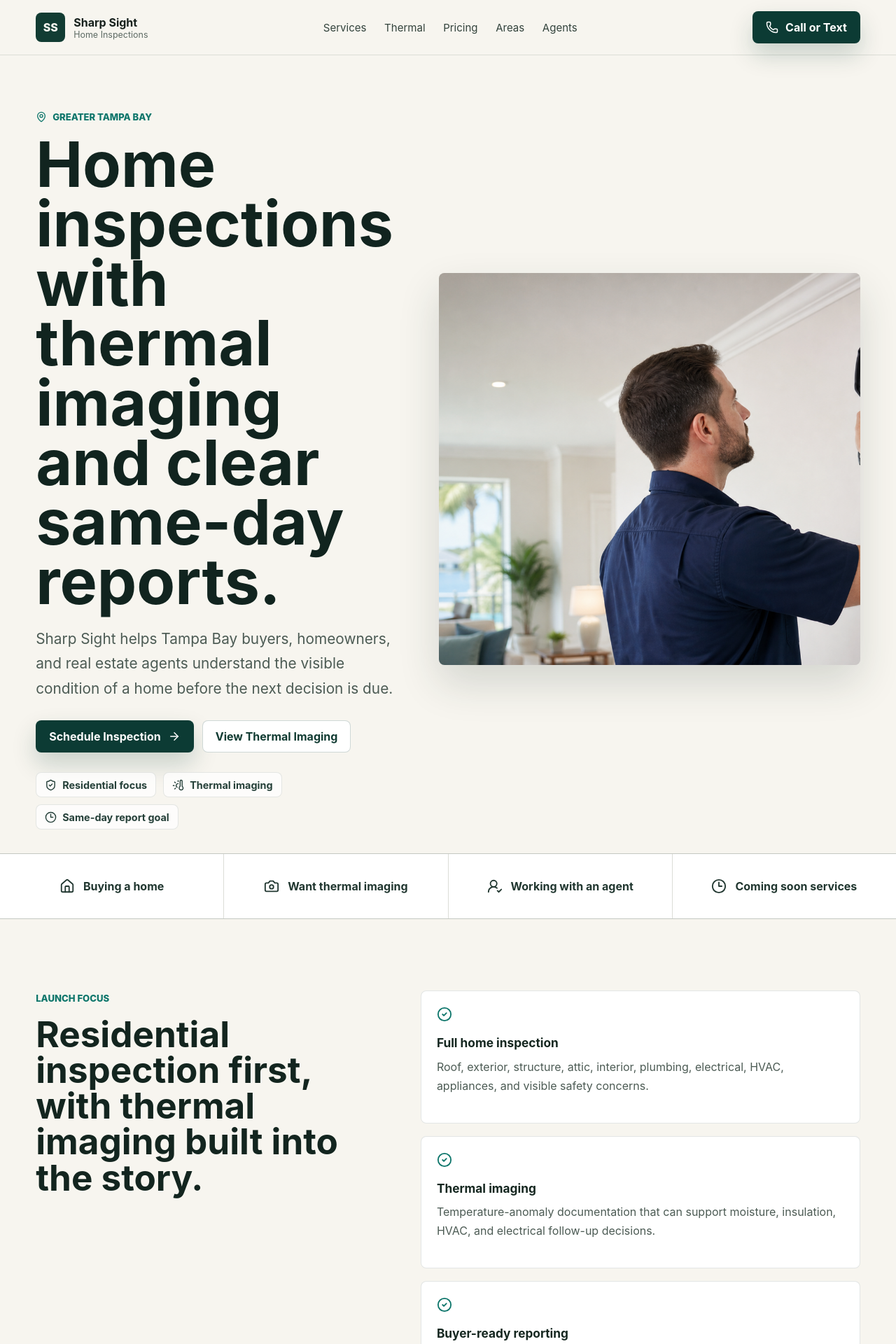
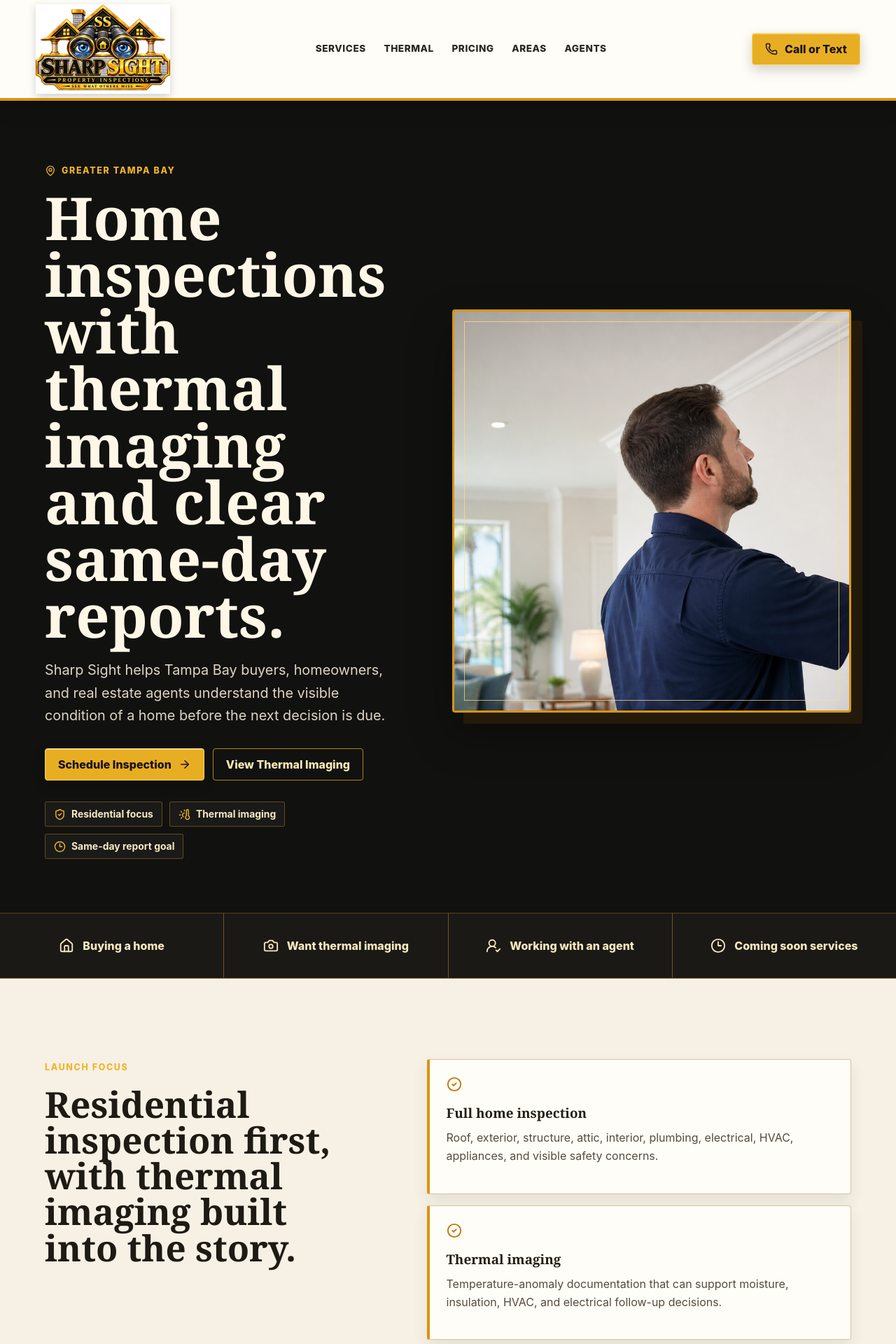
Before and after one commit to solv-ia/sharpsight, a React (Vite) app: page / in a window 1280 px wide. Shown: the top 1920 px of the page at 70% size. Built offline with nearby package versions, Linux system fonts and the light colour scheme.

Commit message:
Match site design to Sharp Sight logo

```diff
--- a/src/App.tsx
+++ b/src/App.tsx
@@ -86,11 +86,13 @@ function App() {
     <div className="site-shell">
       <header className="topbar">
         <a className="brand" href="#top" aria-label="Sharp Sight home">
-          <span className="brand-mark">SS</span>
-          <span>
-            <strong>Sharp Sight</strong>
-            <small>Home Inspections</small>
-          </span>
+          <img
+            className="brand-logo"
+            src={`${import.meta.env.BASE_URL}sharp-sight-logo.png`}
+            alt="Sharp Sight Property Inspections"
+            width="1536"
+            height="1024"
+          />
         </a>
 
         <nav className="nav-links" aria-label="Primary navigation">
--- a/src/styles.css
+++ b/src/styles.css
@@ -1,576 +1,142 @@
 :root {
-  color: #17211d;
-  background: #f7f5ef;
-  font-family:
-    Inter, ui-sans-serif, system-ui, -apple-system, BlinkMacSystemFont, "Segoe UI",
-    sans-serif;
+  color: #f6f0e5;
+  background: #0e0e0d;
+  font-family: Inter, ui-sans-serif, system-ui, -apple-system, BlinkMacSystemFont, "Segoe UI", sans-serif;
   font-synthesis: none;
   text-rendering: optimizeLegibility;
   -webkit-font-smoothing: antialiased;
 }
 
-* {
-  box-sizing: border-box;
-}
-
-html {
-  scroll-behavior: smooth;
-}
-
-body {
-  margin: 0;
-  min-width: 320px;
-  -webkit-tap-highlight-color: rgba(14, 118, 107, 0.16);
-}
-
-a {
-  color: inherit;
-  text-decoration: none;
-  touch-action: manipulation;
-}
-
-button,
-input,
-select,
-textarea {
-  font: inherit;
-  touch-action: manipulation;
-}
-
-a:focus-visible,
-button:focus-visible,
-input:focus-visible,
-select:focus-visible,
-textarea:focus-visible {
-  outline: 3px solid rgba(14, 118, 107, 0.42);
-  outline-offset: 3px;
-}
-
-.site-shell {
-  min-height: 100vh;
-  overflow-x: clip;
-}
+* { box-sizing: border-box; }
+html { scroll-behavior: smooth; }
+body { margin: 0; min-width: 320px; background: #0e0e0d; -webkit-tap-highlight-color: rgba(230, 167, 29, 0.24); }
+a { color: inherit; text-decoration: none; touch-action: manipulation; }
+button, input, select, textarea { font: inherit; touch-action: manipulation; }
+a:focus-visible, button:focus-visible, input:focus-visible, select:focus-visible, textarea:focus-visible { outline: 3px solid #f0b528; outline-offset: 3px; }
+.site-shell { min-height: 100vh; overflow-x: clip; }
 
 .topbar {
-  position: sticky;
-  top: 0;
-  z-index: 20;
-  display: flex;
-  align-items: center;
-  justify-content: space-between;
-  gap: 24px;
-  width: 100%;
-  padding: 16px clamp(18px, 4vw, 56px);
-  background: rgba(247, 245, 239, 0.92);
-  border-bottom: 1px solid rgba(31, 51, 43, 0.12);
-  backdrop-filter: blur(18px);
+  position: sticky; top: 0; z-index: 20; display: flex; align-items: center; justify-content: space-between; gap: 24px;
+  width: 100%; min-height: 92px; padding: 6px clamp(18px, 4vw, 56px); color: #161411; background: #fffdf8;
+  border-bottom: 4px solid #d89512; box-shadow: 0 8px 26px rgba(0, 0, 0, 0.26);
 }
+.brand { display: inline-flex; align-items: center; min-width: max-content; }
+.brand-logo { display: block; width: clamp(142px, 15vw, 194px); height: auto; filter: drop-shadow(0 4px 6px rgba(0, 0, 0, 0.18)); }
+.nav-links { display: flex; align-items: center; justify-content: center; gap: clamp(14px, 2vw, 28px); color: #2a2722; font-size: 0.85rem; font-weight: 800; letter-spacing: 0.04em; text-transform: uppercase; }
+.nav-links a { padding: 10px 0; border-bottom: 2px solid transparent; }
+.nav-links a:hover { color: #a86605; border-bottom-color: #d89512; }
 
-.brand {
-  display: inline-flex;
-  align-items: center;
-  gap: 12px;
-  min-width: max-content;
-}
+.header-cta, .button { display: inline-flex; align-items: center; justify-content: center; gap: 10px; min-height: 46px; padding: 12px 18px; border: 1px solid transparent; border-radius: 4px; font-weight: 850; line-height: 1; white-space: nowrap; transition: background-color 180ms ease, border-color 180ms ease, color 180ms ease, box-shadow 180ms ease; }
+.header-cta, .button.primary { color: #17130c; background: #e8ae23; border-color: #f9d76b; box-shadow: inset 0 1px 0 rgba(255, 255, 255, 0.45), 0 7px 18px rgba(0, 0, 0, 0.18); }
+.header-cta:hover, .button.primary:hover { background: #f6c84d; }
+.button.secondary { color: #f9e7b5; background: transparent; border-color: rgba(239, 178, 45, 0.72); }
+.button.secondary:hover { color: #16110a; background: #f0b52b; }
 
-.brand-mark {
-  display: grid;
-  place-items: center;
-  width: 42px;
-  height: 42px;
-  border-radius: 8px;
-  color: #f7f5ef;
-  background: #123c33;
-  font-weight: 800;
-}
+.hero { display: grid; grid-template-columns: minmax(0, 0.94fr) minmax(440px, 1.06fr); align-items: center; min-height: calc(100vh - 92px); padding: clamp(48px, 7vw, 92px) clamp(18px, 5vw, 76px) clamp(48px, 6vw, 80px); gap: clamp(32px, 6vw, 88px); color: #f7f2e8; background: #11110f; border-bottom: 1px solid #5d4315; }
+.hero-copy { max-width: 700px; }
+.eyebrow { display: inline-flex; align-items: center; gap: 8px; margin: 0 0 16px; color: #f0b52b; font-size: 0.78rem; font-weight: 850; letter-spacing: 0.13em; text-transform: uppercase; }
+h1, h2, h3, p { margin-top: 0; }
+h1, h2, h3 { font-family: Georgia, "Times New Roman", serif; font-weight: 700; letter-spacing: 0; }
+h1 { max-width: 780px; margin-bottom: 22px; color: #fff7e6; font-size: clamp(3.1rem, 6.6vw, 6.8rem); line-height: 0.96; }
+h2 { margin-bottom: 18px; color: #1e1a14; font-size: clamp(2.15rem, 4vw, 4.2rem); line-height: 1; }
+h3 { margin-bottom: 10px; color: #251e13; font-size: 1.18rem; line-height: 1.16; }
+p { color: #564b3d; line-height: 1.65; }
+.hero-text { max-width: 610px; margin-bottom: 30px; color: #ded4c3; font-size: clamp(1.06rem, 2vw, 1.24rem); }
+.hero-actions { display: flex; flex-wrap: wrap; gap: 12px; margin-bottom: 30px; }
+.proof-strip { display: flex; flex-wrap: wrap; gap: 10px; }
+.proof-strip span, .agent-points span, .soon-list span, .area-list span { display: inline-flex; align-items: center; gap: 8px; min-height: 36px; padding: 8px 12px; border: 1px solid rgba(240, 181, 43, 0.32); border-radius: 3px; color: #f7e9c7; background: rgba(255, 255, 255, 0.04); font-size: 0.87rem; font-weight: 700; }
+.proof-strip svg { color: #f0b52b; }
 
-.brand strong,
-.brand small {
-  display: block;
-}
+.hero-media { position: relative; min-height: 570px; overflow: hidden; background: #24221e; border: 3px solid #d89512; border-radius: 4px; box-shadow: 16px 16px 0 #241a09, 0 28px 60px rgba(0, 0, 0, 0.35); }
+.hero-media::after { position: absolute; inset: 14px; border: 1px solid rgba(255, 224, 131, 0.72); content: ""; pointer-events: none; }
+.hero-media img { display: block; width: 100%; height: 100%; min-height: 570px; object-fit: cover; }
 
-.brand strong {
-  font-size: 1rem;
-}
+.intent-band { display: grid; grid-template-columns: repeat(4, minmax(0, 1fr)); gap: 1px; background: #73521a; border-bottom: 1px solid #73521a; }
+.intent-band a { display: flex; align-items: center; justify-content: center; gap: 12px; min-height: 92px; padding: 18px; color: #f7e8bf; background: #1b1916; font-weight: 800; text-align: center; transition: background-color 180ms ease, color 180ms ease; }
+.intent-band a:hover { color: #1a1408; background: #e8ae23; }
 
-.brand small {
-  color: #5d6a63;
-  font-size: 0.78rem;
-}
+.section { padding: clamp(64px, 9vw, 122px) clamp(18px, 5vw, 76px); }
+.split, .area-section, .agent-section, .schedule-section { display: grid; grid-template-columns: minmax(0, 0.86fr) minmax(0, 1.14fr); gap: clamp(32px, 7vw, 88px); align-items: start; }
+.split { background: #f7f1e5; }
+.section-heading { max-width: 800px; margin-bottom: 36px; }
+.section-heading.compact { max-width: 700px; }
+.feature-list, .thermal-grid, .pricing-grid, .process-grid { display: grid; gap: 16px; }
+.feature-list { grid-template-columns: 1fr; }
+.feature-list article, .thermal-grid article, .price-card, .process-grid article { min-height: 100%; padding: 24px; border: 1px solid #d5c59e; border-left: 4px solid #d89512; border-radius: 3px; background: #fffdf8; box-shadow: 0 10px 22px rgba(35, 27, 14, 0.08); }
+.feature-list svg, .thermal-grid svg, .process-grid svg { color: #bd7608; margin-bottom: 16px; }
 
-.nav-links {
-  display: flex;
-  align-items: center;
-  justify-content: center;
-  gap: clamp(14px, 2vw, 28px);
-  color: #33433c;
-  font-size: 0.94rem;
-}
+.thermal-section { color: #f8edcf; background: #181715; }
+.thermal-section h2 { color: #fff5da; }
+.thermal-section .section-heading > p:not(.eyebrow) { color: #d7cbb6; }
+.thermal-grid article { border-color: #5b4a27; border-left-color: #e3a51d; background: #24221e; box-shadow: none; }
+.thermal-grid h3 { color: #f5deb0; }
+.thermal-grid p { color: #cdc1ae; }
+.thermal-grid svg { color: #f0b52b; }
+.pricing-grid, .thermal-grid { grid-template-columns: repeat(3, minmax(0, 1fr)); }
 
-.nav-links a {
-  padding: 8px 0;
-}
+.price-card { display: flex; flex-direction: column; gap: 20px; border-top: 4px solid #d89512; border-left-width: 1px; }
+.price-card:nth-child(2) { background: #1a1815; border-color: #d89512; box-shadow: 0 18px 32px rgba(0, 0, 0, 0.18); }
+.price-card:nth-child(2) h3, .price-card:nth-child(2) strong { color: #f3c55a; }
+.price-card:nth-child(2) p, .price-card:nth-child(2) li { color: #d9ccb8; }
+.price-card strong { color: #ad6802; font-size: 1.55rem; }
+.price-card ul { display: grid; gap: 12px; padding: 0; margin: 0; list-style: none; }
+.price-card li { display: grid; grid-template-columns: 18px 1fr; gap: 10px; color: #4f4639; line-height: 1.45; }
+.price-card li svg { color: #c47d0a; margin-top: 2px; }
+.price-card a { display: inline-flex; align-items: center; justify-content: center; min-height: 44px; margin-top: auto; border: 1px solid #d89512; border-radius: 3px; color: #201607; background: #efb52a; font-weight: 850; transition: background-color 180ms ease; }
+.price-card a:hover { background: #f8cd60; }
 
-.nav-links a:hover,
-.header-cta:hover,
-.button:hover,
-.price-card a:hover,
-.intent-band a:hover {
-  filter: brightness(0.96);
-}
-
-.header-cta,
-.button {
-  display: inline-flex;
-  align-items: center;
-  justify-content: center;
-  gap: 10px;
-  min-height: 46px;
-  padding: 12px 18px;
-  border: 1px solid transparent;
-  border-radius: 8px;
-  font-weight: 750;
-  line-height: 1;
-  white-space: nowrap;
-}
-
-.header-cta,
-.button.primary {
-  color: #ffffff;
-  background: #0c3b34;
-  box-shadow: 0 16px 34px rgba(12, 59, 52, 0.2);
-}
-
-.button.secondary {
-  color: #123c33;
-  background: #ffffff;
-  border-color: rgba(18, 60, 51, 0.2);
-}
-
-.hero {
-  display: grid;
-  grid-template-columns: minmax(0, 0.92fr) minmax(420px, 1.08fr);
-  align-items: center;
-  min-height: calc(100vh - 75px);
-  padding: clamp(34px, 6vw, 78px) clamp(18px, 4vw, 56px) 34px;
-  gap: clamp(28px, 5vw, 72px);
-}
-
-.hero-copy {
-  max-width: 690px;
-}
-
-.eyebrow {
-  display: inline-flex;
-  align-items: center;
-  gap: 8px;
-  margin: 0 0 14px;
-  color: #0e766b;
-  font-size: 0.82rem;
-  font-weight: 800;
-  text-transform: uppercase;
-}
-
-h1,
-h2,
-h3,
-p {
-  margin-top: 0;
-}
-
-h1 {
-  max-width: 780px;
-  margin-bottom: 22px;
-  color: #11241f;
-  font-size: clamp(2.75rem, 7vw, 6.8rem);
-  line-height: 0.95;
-}
-
-h2 {
-  margin-bottom: 16px;
-  color: #13251f;
-  font-size: clamp(2rem, 4vw, 4.45rem);
-  line-height: 1;
-}
-
-h3 {
-  margin-bottom: 10px;
-  color: #152720;
-  font-size: 1.08rem;
-  line-height: 1.2;
-}
-
-p {
-  color: #4c5b54;
-  line-height: 1.7;
-}
-
-.hero-text {
-  max-width: 620px;
-  margin-bottom: 28px;
-  font-size: clamp(1.06rem, 2vw, 1.3rem);
-}
-
-.hero-actions {
-  display: flex;
-  flex-wrap: wrap;
-  gap: 12px;
-  margin-bottom: 28px;
-}
-
-.proof-strip {
-  display: flex;
-  flex-wrap: wrap;
-  gap: 10px;
-}
-
-.proof-strip span,
-.agent-points span,
-.soon-list span,
-.area-list span {
-  display: inline-flex;
-  align-items: center;
-  gap: 8px;
-  min-height: 36px;
-  padding: 8px 12px;
-  border-radius: 8px;
-  color: #254039;
-  background: rgba(255, 255, 255, 0.72);
-  border: 1px solid rgba(31, 51, 43, 0.11);
-  font-size: 0.9rem;
-  font-weight: 650;
-}
-
-.hero-media {
-  position: relative;
-  min-height: 560px;
-  border-radius: 8px;
-  overflow: hidden;
-  background: #d8ddd3;
-  box-shadow: 0 26px 58px rgba(31, 51, 43, 0.16);
-}
-
-.hero-media img {
-  width: 100%;
-  height: 100%;
-  min-height: 560px;
-  object-fit: cover;
-  display: block;
-}
-
-.intent-band {
-  display: grid;
-  grid-template-columns: repeat(4, minmax(0, 1fr));
-  gap: 1px;
-  background: rgba(31, 51, 43, 0.12);
-  border-top: 1px solid rgba(31, 51, 43, 0.12);
-  border-bottom: 1px solid rgba(31, 51, 43, 0.12);
-}
-
-.intent-band a {
-  display: flex;
-  align-items: center;
-  justify-content: center;
-  gap: 12px;
-  min-height: 92px;
-  padding: 18px;
-  background: #ffffff;
-  color: #213730;
-  font-weight: 750;
-  text-align: center;
-}
-
-.section {
-  padding: clamp(58px, 8vw, 112px) clamp(18px, 4vw, 56px);
-}
-
-.split,
-.area-section,
-.agent-section,
-.schedule-section {
-  display: grid;
-  grid-template-columns: minmax(0, 0.86fr) minmax(0, 1.14fr);
-  gap: clamp(28px, 6vw, 76px);
-  align-items: start;
-}
-
-.feature-list,
-.thermal-grid,
-.pricing-grid,
-.process-grid {
-  display: grid;
-  gap: 18px;
-}
-
-.feature-list {
-  grid-template-columns: 1fr;
-}
-
-.feature-list article,
-.thermal-grid article,
-.price-card,
-.process-grid article {
-  min-height: 100%;
-  padding: 22px;
-  border: 1px solid rgba(31, 51, 43, 0.12);
-  border-radius: 8px;
-  background: #ffffff;
-}
-
-.feature-list svg,
-.thermal-grid svg,
-.process-grid svg {
-  color: #0e766b;
-  margin-bottom: 16px;
-}
-
-.thermal-section {
-  background: #edf7f2;
-}
-
-.section-heading {
-  max-width: 790px;
-  margin-bottom: 34px;
-}
-
-.section-heading.compact {
-  max-width: 680px;
-}
-
-.thermal-grid {
-  grid-template-columns: repeat(3, minmax(0, 1fr));
-}
-
-.pricing-grid {
-  grid-template-columns: repeat(3, minmax(0, 1fr));
-}
-
-.price-card {
-  display: flex;
-  flex-direction: column;
-  gap: 20px;
-}
-
-.price-card strong {
-  color: #0c3b34;
-  font-size: 1.5rem;
-}
-
-.price-card ul {
-  display: grid;
-  gap: 12px;
-  padding: 0;
-  margin: 0;
-  list-style: none;
-}
-
-.price-card li {
-  display: grid;
-  grid-template-columns: 18px 1fr;
-  gap: 10px;
-  color: #33433c;
-  line-height: 1.45;
-}
-
-.price-card li svg {
-  color: #0e766b;
-  margin-top: 2px;
-}
-
-.price-card a {
-  display: inline-flex;
-  align-items: center;
-  justify-content: center;
-  min-height: 44px;
-  margin-top: auto;
-  border-radius: 8px;
-  background: #e8b44f;
-  color: #17211d;
-  font-weight: 800;
-}
-
-.process-section {
-  background: #ffffff;
-}
-
-.process-grid {
-  grid-template-columns: repeat(3, minmax(0, 1fr));
-}
-
-.area-section {
-  background: #f7f5ef;
-}
-
-.area-list,
-.soon-list,
-.agent-points {
-  display: flex;
-  flex-wrap: wrap;
-  gap: 10px;
-}
-
-.agent-section {
-  color: #ffffff;
-  background: #123c33;
-}
-
-.agent-section h2,
-.agent-section h3,
-.agent-section p {
-  color: #ffffff;
-}
-
-.agent-section .eyebrow {
-  color: #a6e3d4;
-}
-
-.agent-points span {
-  color: #f7f5ef;
-  background: rgba(255, 255, 255, 0.1);
-  border-color: rgba(255, 255, 255, 0.2);
-}
-
-.coming-soon {
-  background: #fffaf0;
-}
-
-.soon-list span {
-  background: #ffffff;
-}
-
-.schedule-section {
-  background: #ffffff;
-}
-
-.schedule-form {
-  display: grid;
-  grid-template-columns: repeat(2, minmax(0, 1fr));
-  gap: 16px;
-  padding: 24px;
-  border-radius: 8px;
-  background: #f7f5ef;
-  border: 1px solid rgba(31, 51, 43, 0.12);
-}
-
-.schedule-form label {
-  display: grid;
-  gap: 8px;
-  color: #233b33;
-  font-size: 0.9rem;
-  font-weight: 750;
-}
-
-.schedule-form .full,
-.form-button {
-  grid-column: 1 / -1;
-}
-
-.schedule-form input,
-.schedule-form select,
-.schedule-form textarea {
-  width: 100%;
-  min-height: 46px;
-  padding: 12px 14px;
-  color: #17211d;
-  background: #ffffff;
-  border: 1px solid rgba(31, 51, 43, 0.18);
-  border-radius: 8px;
-  outline: none;
-}
-
-.schedule-form textarea {
-  min-height: 118px;
-  resize: vertical;
-}
-
-.schedule-form input:focus,
-.schedule-form select:focus,
-.schedule-form textarea:focus {
-  border-color: #0e766b;
-  box-shadow: 0 0 0 4px rgba(14, 118, 107, 0.14);
-}
-
-section {
-  scroll-margin-top: 88px;
-}
+.process-section { background: #e9e2d5; }
+.process-grid { grid-template-columns: repeat(3, minmax(0, 1fr)); }
+.area-section { background: #fbf8f0; }
+.area-list, .soon-list, .agent-points { display: flex; flex-wrap: wrap; gap: 10px; }
+.area-list span, .soon-list span { color: #342a19; border-color: #d7bf7a; background: #fffdf8; }
+.agent-section { color: #eff8ff; background: #0b1820; border-top: 3px solid #168cdb; border-bottom: 3px solid #168cdb; }
+.agent-section h2, .agent-section h3 { color: #f8f2df; }
+.agent-section p { color: #c6d8e6; }
+.agent-section .eyebrow { color: #62bbf1; }
+.agent-points span { color: #e8f6ff; border-color: rgba(89, 185, 243, 0.46); background: rgba(41, 119, 167, 0.18); }
+.agent-points svg { color: #58bdf2; }
+.coming-soon { background: #171512; }
+.coming-soon h2 { color: #fff0c8; }
+.coming-soon .section-heading > p:not(.eyebrow) { color: #ded0b6; }
+.soon-list span { color: #f5dfac; border-color: #6b5324; background: #211e18; }
+.schedule-section { color: #f9eed8; background: #11110f; }
+.schedule-section h2 { color: #fff4d8; }
+.schedule-section > div > p:not(.eyebrow) { color: #d7c9ae; }
+.schedule-form { display: grid; grid-template-columns: repeat(2, minmax(0, 1fr)); gap: 16px; padding: 26px; border: 1px solid #76551d; border-radius: 4px; background: #1d1a15; box-shadow: 14px 14px 0 #241a09; }
+.schedule-form label { display: grid; gap: 8px; color: #f2dca5; font-size: 0.86rem; font-weight: 800; letter-spacing: 0.04em; text-transform: uppercase; }
+.schedule-form .full, .form-button { grid-column: 1 / -1; }
+.schedule-form input, .schedule-form select, .schedule-form textarea { width: 100%; min-height: 46px; padding: 12px 14px; color: #f8f1e3; background: #29251e; border: 1px solid #695a40; border-radius: 3px; outline: none; }
+.schedule-form textarea { min-height: 118px; resize: vertical; }
+.schedule-form input:focus, .schedule-form select:focus, .schedule-form textarea:focus { border-color: #e5a51a; box-shadow: 0 0 0 3px rgba(229, 165, 26, 0.2); }
+section { scroll-margin-top: 100px; }
 
 @media (max-width: 1040px) {
-  .nav-links {
-    display: none;
-  }
-
-  .hero,
-  .split,
-  .area-section,
-  .agent-section,
-  .schedule-section {
-    grid-template-columns: 1fr;
-  }
-
-  .hero {
-    min-height: auto;
-  }
-
-  .hero-media,
-  .hero-media img {
-    min-height: 440px;
-  }
-
-  .thermal-grid,
-  .pricing-grid,
-  .process-grid {
-    grid-template-columns: 1fr;
-  }
-
-  .intent-band {
-    grid-template-columns: repeat(2, minmax(0, 1fr));
-  }
+  .nav-links { display: none; }
+  .hero, .split, .area-section, .agent-section, .schedule-section { grid-template-columns: 1fr; }
+  .hero { min-height: auto; }
+  .hero-media, .hero-media img { min-height: 460px; }
+  .thermal-grid, .pricing-grid, .process-grid { grid-template-columns: 1fr; }
+  .intent-band { grid-template-columns: repeat(2, minmax(0, 1fr)); }
 }
 
 @media (max-width: 680px) {
-  .topbar {
-    align-items: flex-start;
-  }
+  .topbar { min-height: 76px; gap: 12px; padding-block: 4px; }
+  .brand-logo { width: 132px; }
+  .header-cta { min-height: 40px; padding-inline: 11px; font-size: 0.78rem; }
+  .header-cta svg { display: none; }
+  .hero { padding-top: 42px; }
+  h1 { font-size: 3rem; }
+  h2 { font-size: 2.2rem; }
+  .hero-actions, .hero-actions .button { width: 100%; }
+  .hero-media, .hero-media img { min-height: 330px; }
+  .hero-media { box-shadow: 9px 9px 0 #241a09, 0 22px 42px rgba(0, 0, 0, 0.3); }
+  .intent-band { grid-template-columns: 1fr; }
+  .intent-band a { min-height: 68px; justify-content: flex-start; text-align: left; }
+  .schedule-form { grid-template-columns: 1fr; padding: 18px; box-shadow: none; }
+}
 
-  .header-cta {
-    padding-inline: 12px;
-    font-size: 0.88rem;
-  }
-
-  .hero {
-    padding-top: 32px;
-  }
-
-  h1 {
-    font-size: 3rem;
-  }
-
-  h2 {
-    font-size: 2.25rem;
-  }
-
-  .hero-actions,
-  .hero-actions .button {
-    width: 100%;
-  }
-
-  .hero-media,
-  .hero-media img {
-    min-height: 330px;
-  }
-
-  .intent-band {
-    grid-template-columns: 1fr;
-  }
-
-  .intent-band a {
-    min-height: 70px;
-    justify-content: flex-start;
-    text-align: left;
-  }
-
-  .schedule-form {
-    grid-template-columns: 1fr;
-    padding: 18px;
-  }
+@media (prefers-reduced-motion: reduce) {
+  html { scroll-behavior: auto; }
+  *, *::before, *::after { transition-duration: 0.01ms !important; }
 }
```
Also changed, not shown: public/sharp-sight-logo.png (added).
